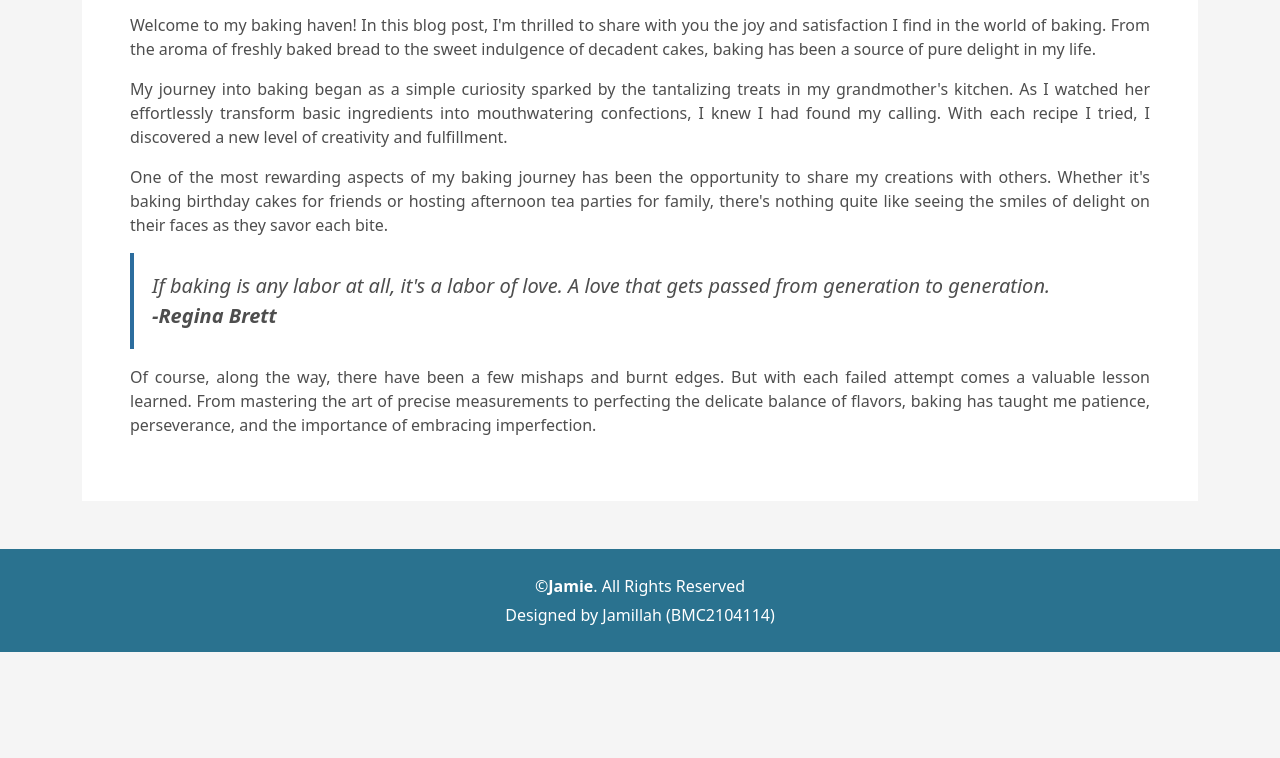
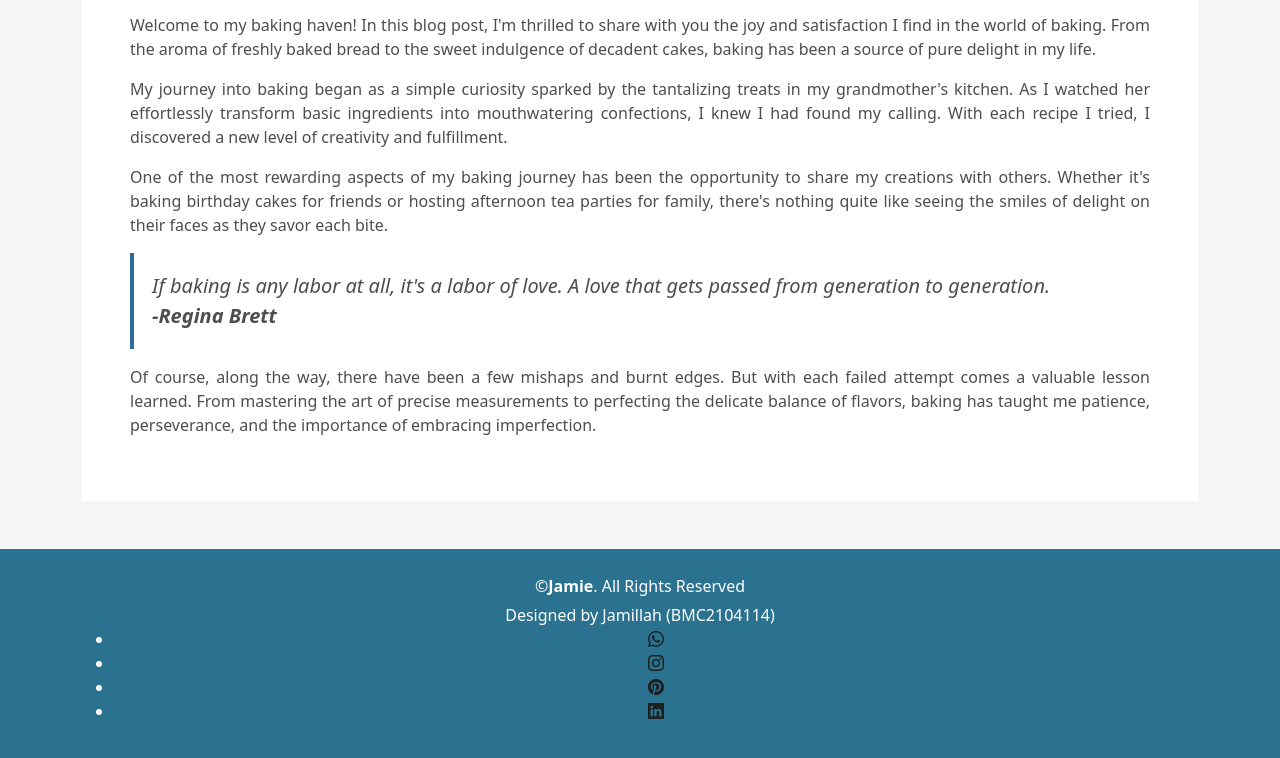
Before and after one commit to Jamie-8811/Jamie-8811.github.io, a plain HTML site: page blog.html in a window 1280 px wide. Shown: the part 1057-1815 px from the top of the page. Before the commit the page ends 1709 px from the top, so only its background shows below. Drawn offline with Linux system fonts and the light colour scheme; files whose address does not match are found by name.

Commit message:
Update blog.html

```diff
--- a/blog.html
+++ b/blog.html
@@ -133,6 +133,14 @@
             <div class="credits">
               Designed by Jamillah (BMC2104114)
             </div>
+            <div class="socials">
+              <ul>
+                <li><a href="https://wa.link/17t5xl"><i class="bi bi-whatsapp"></i></a></li>
+                <li><a href="https://www.instagram.com/jamie__0202/?next=%2F"><i class="bi bi-instagram"></i></a></li>
+                <li><a href="https://www.pinterest.com/jamie_0202/"><i class="bi bi-pinterest"></i></a></li>
+                <li><a href="https://www.linkedin.com/in/jamillah-shaik-abdul-kader-9a19902aa/"><i class="bi bi-linkedin"></i></a></li>
+              </ul>
+            </div>
           </div>
         </div>
       </div>
```
